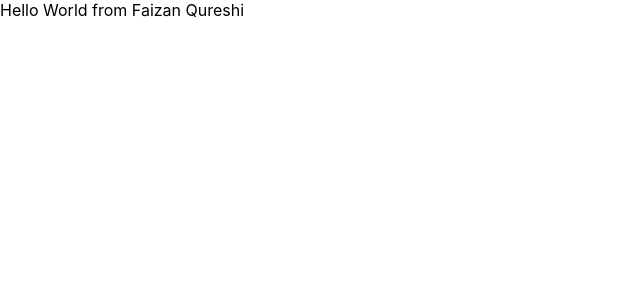
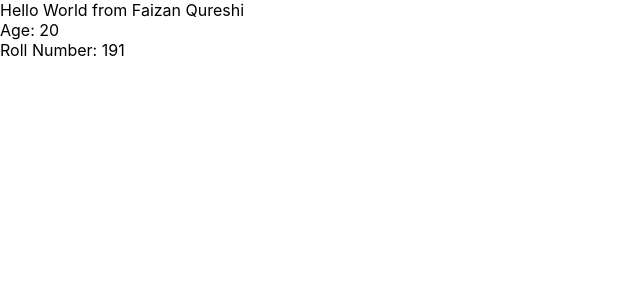
Before and after one commit to qfaizan401/Basic-React-App, a React (Create React App) app: page / in a window 1280 px wide. Shown: the top 300 px of the page, without its empty margins (0-640 px from the left). Built offline with nearby package versions, Linux system fonts and the light colour scheme.

Commit message:
props with JS

```diff
--- a/src/App.js
+++ b/src/App.js
@@ -6,6 +6,10 @@ function App(props) {
   return (
     <div>
       Hello World from {props.name}
+      <br/>
+      Age: {props.age}
+      <br/>
+      Roll Number: {props.roll_num + 10}
     </div>
     /*
     <div className="App">
--- a/src/index.js
+++ b/src/index.js
@@ -6,7 +6,7 @@ import App from './App';
 
 ReactDOM.render(
   //<React.StrictMode>
-  <App name='Faizan Qureshi' />,
+  <App name='Faizan Qureshi' age='20' roll_num={ 181 }/>,
   //</React.StrictMode>,
   document.getElementById('root')
 );
```
